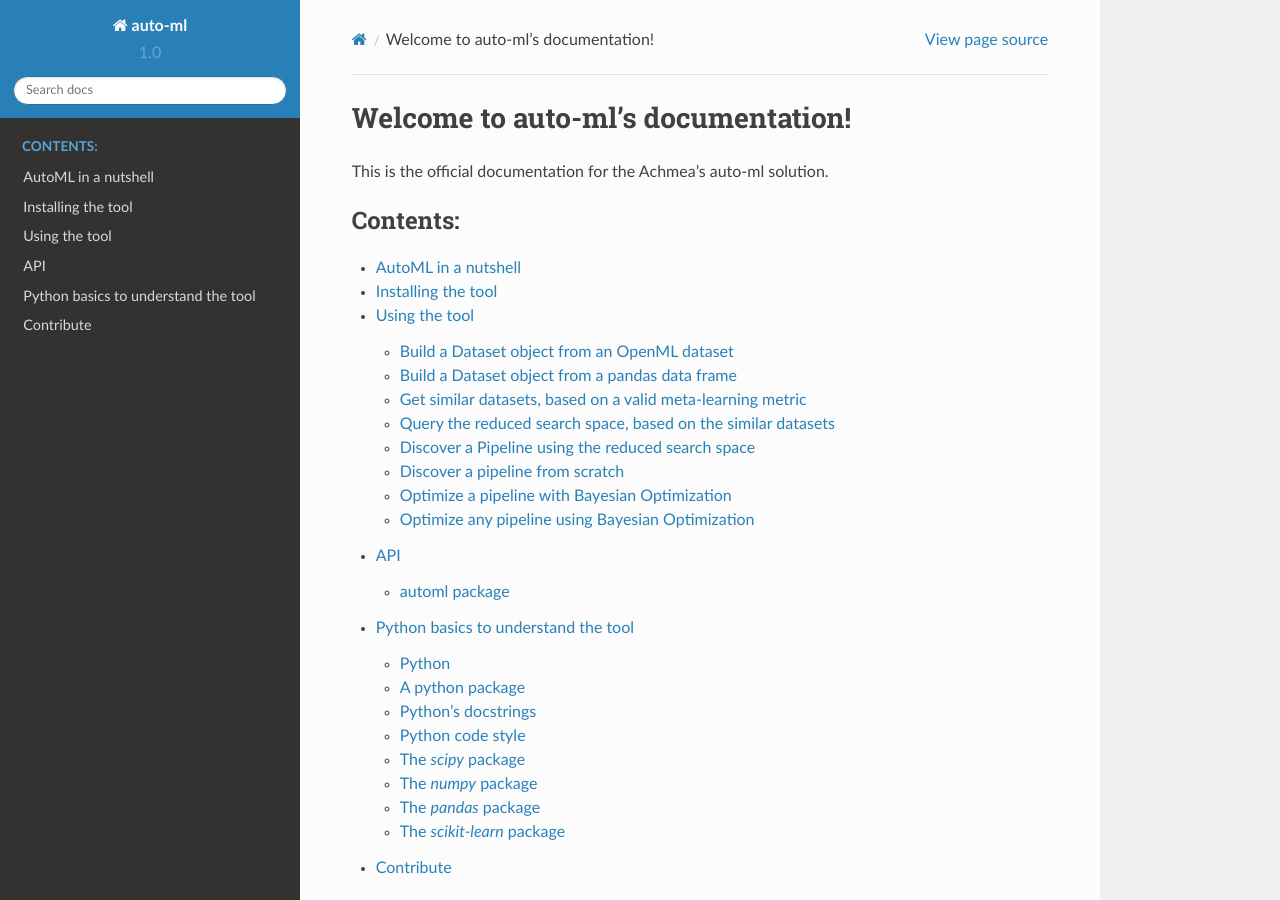
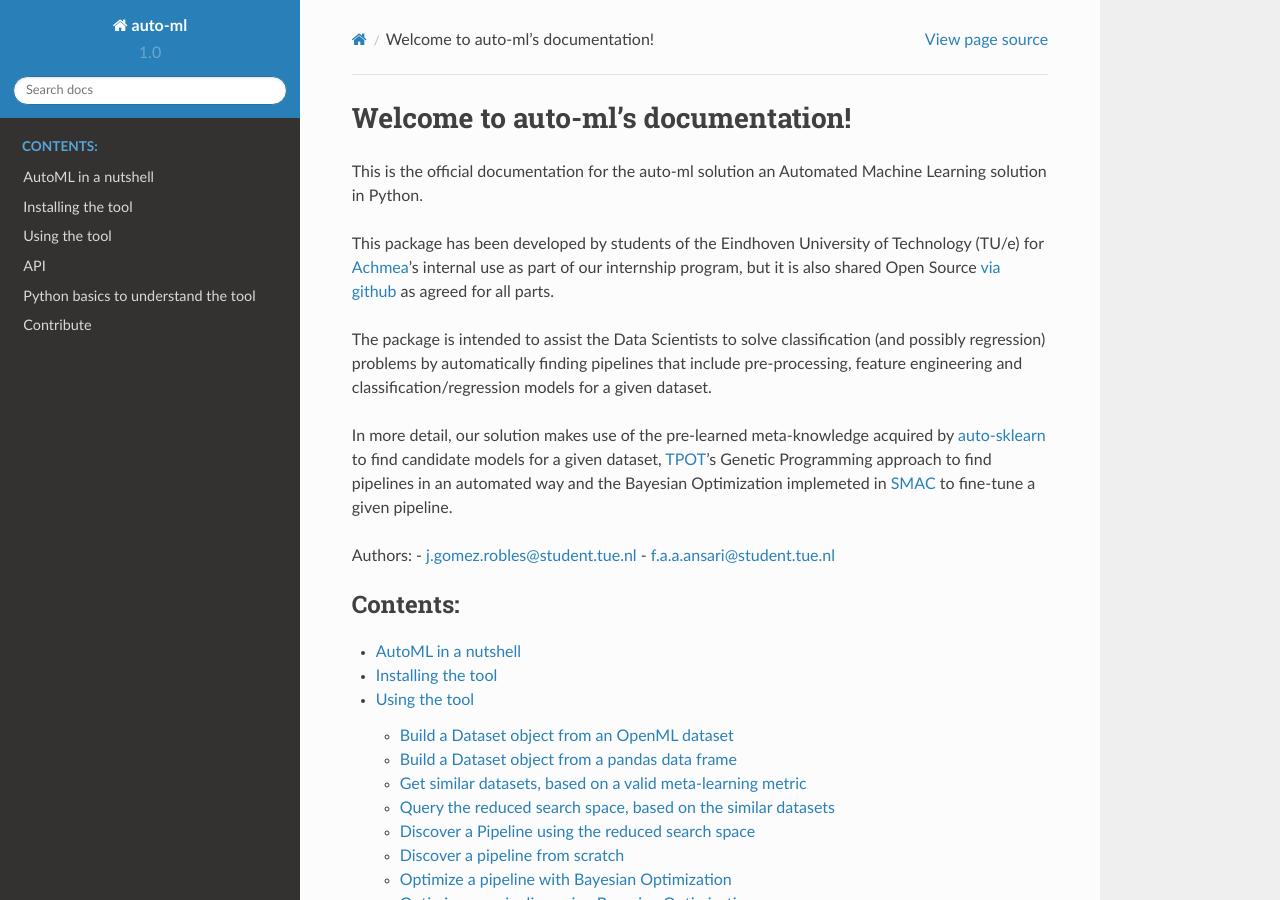
Before and after one commit to gomerudo/auto-ml, a Sphinx documentation site: the page built from docs/source/index.rst, in a window 1280 px wide and 900 px high. Built offline with Sphinx 7.4.7 and the Read the Docs theme 2.0.0, drawn with Linux system fonts in a browser that asks for light colours; formulas are drawn with MathJax 3.

```diff
--- a/docs/source/index.rst
+++ b/docs/source/index.rst
@@ -6,7 +6,29 @@
 Welcome to auto-ml's documentation!
 ===================================
 
-This is the official documentation for the Achmea's auto-ml solution.
+This is the official documentation for the auto-ml solution an Automated
+Machine Learning solution in Python.
+
+This package has been developed by students of the Eindhoven University of
+Technology (TU/e) for `Achmea <https://www.achmea.nl>`_’s internal use as part
+of our internship program, but it is also shared Open Source
+`via github <https://github.com/gomerudo/auto-ml>`_ as agreed for all parts.
+
+The package is intended to assist the Data Scientists to solve classification
+(and possibly regression) problems by automatically finding pipelines that
+include pre-processing, feature engineering and classification/regression
+models for a given dataset.
+
+In more detail, our solution makes use of the pre-learned meta-knowledge
+acquired by `auto-sklearn <https://github.com/automl/auto-sklearn>`_ to find
+candidate models for a given dataset,
+`TPOT <https://github.com/EpistasisLab/tpot>`_'s Genetic Programming approach
+to find pipelines in an automated way and the Bayesian Optimization implemeted
+in `SMAC <https://github.com/automl/SMAC3>`_ to fine-tune a given pipeline.
+
+Authors:
+- j.gomez.robles@student.tue.nl
+- f.a.a.ansari@student.tue.nl
 
 .. toctree::
    :maxdepth: 2
--- a/docs/source/nutshell.rst
+++ b/docs/source/nutshell.rst
@@ -1,2 +1,5 @@
 AutoML in a nutshell
 ===================================
+
+
+[In progress...]
```
Also changed, not shown: automl/__init__.py (+0 -18 lines), docs/source/contribute.rst (+21 -0 lines).
